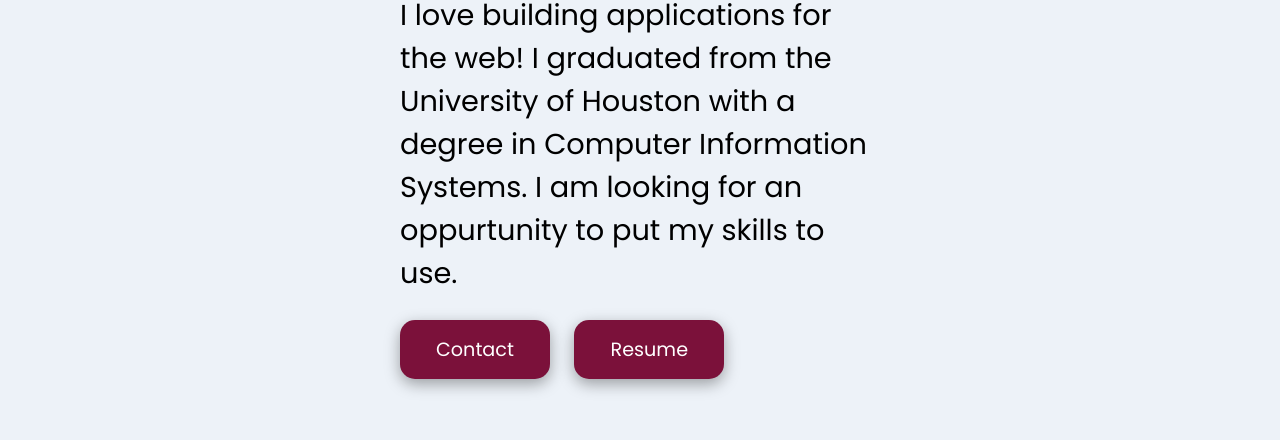
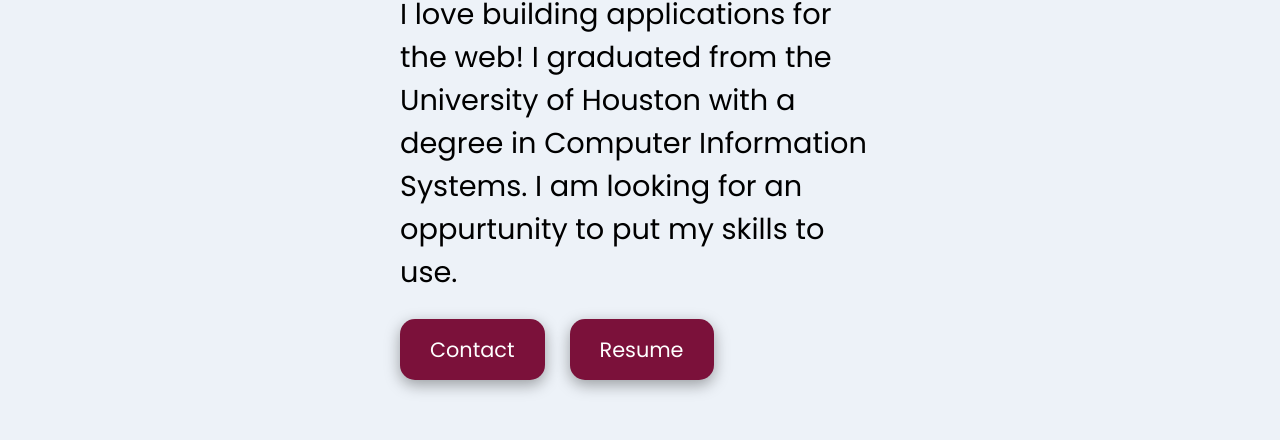
Before and after one commit to luket8032/portfolio, a website: page index.html in a window 1280 px wide. Shown: the part 360-800 px from the top of the page. Drawn offline with nearby package versions, Linux system fonts and the light colour scheme.

Commit message:
Fix home button scale bug

```diff
--- a/index.html
+++ b/index.html
@@ -40,9 +40,9 @@
                     Systems. I am looking for an oppurtunity to put my skills to use.
                 </p>
             </div>
-            <div class="home-buttons">
-                <button class="hidden"><a href="#contact">Contact</a></button>
-                <button class="hidden">Resume</button>
+            <div class="hidden home-buttons">
+                <a href="#contact">Contact</a>
+                <a href="./resume.html">Resume</a>
             </div>
         </div>
 
@@ -159,7 +159,7 @@
     </main>
 
     <footer>
-        <p>Made with &#10084; by Luke Tran 2023 | <a href="https://github.com/luket8032/portfolio">Source Code</a></p>
+        <p>Made with &#10084; by Luke Tran 2023 | <a href="https://github.com/luket8032/portfolio   ">Source Code</a></p>
     </footer>
 </body>
 </html>
--- a/style.css
+++ b/style.css
@@ -135,26 +135,28 @@ main {
     font-size: .6em;
 }
 
-.home-buttons button {
+.home-buttons {
+    display: flex;
+    gap: 25px;
+}
+
+.home-buttons a {
+    align-items: center;
     background-color: #7b113a;
     border: none;
     border-radius: 15px;
     box-shadow: rgba(0, 0, 0, 0.35) 0px 5px 15px;
     color: white;
-    font-size: 1.2em;
-    margin-right: 20px;
-    padding: 15px 0px;
+    display: flex;
+    font-size: 1.3em;
+    padding: 15px 30px;
+    text-decoration: none;
     transition: .2s;
-    width: 150px;
+    width: fit-content;
 }
 
-.home-buttons button:hover {
+.home-buttons a:hover {
     scale: 1.1;
-}
-
-.home-buttons a {
-    color: inherit;
-    text-decoration: none;
 }
 
 /* Project Section Elements */
```
Also changed, not shown: resume.html (+1 -1 lines).
